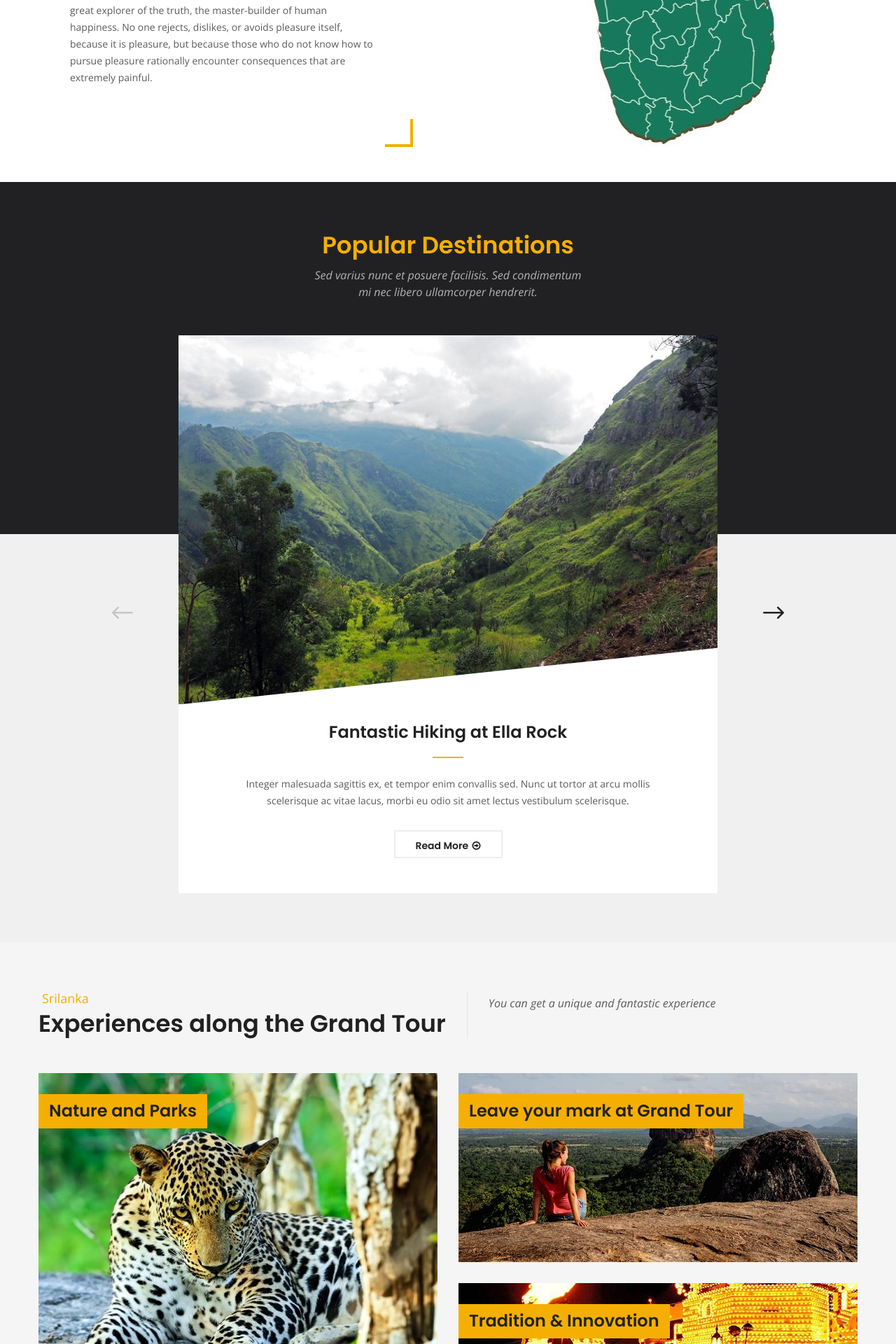
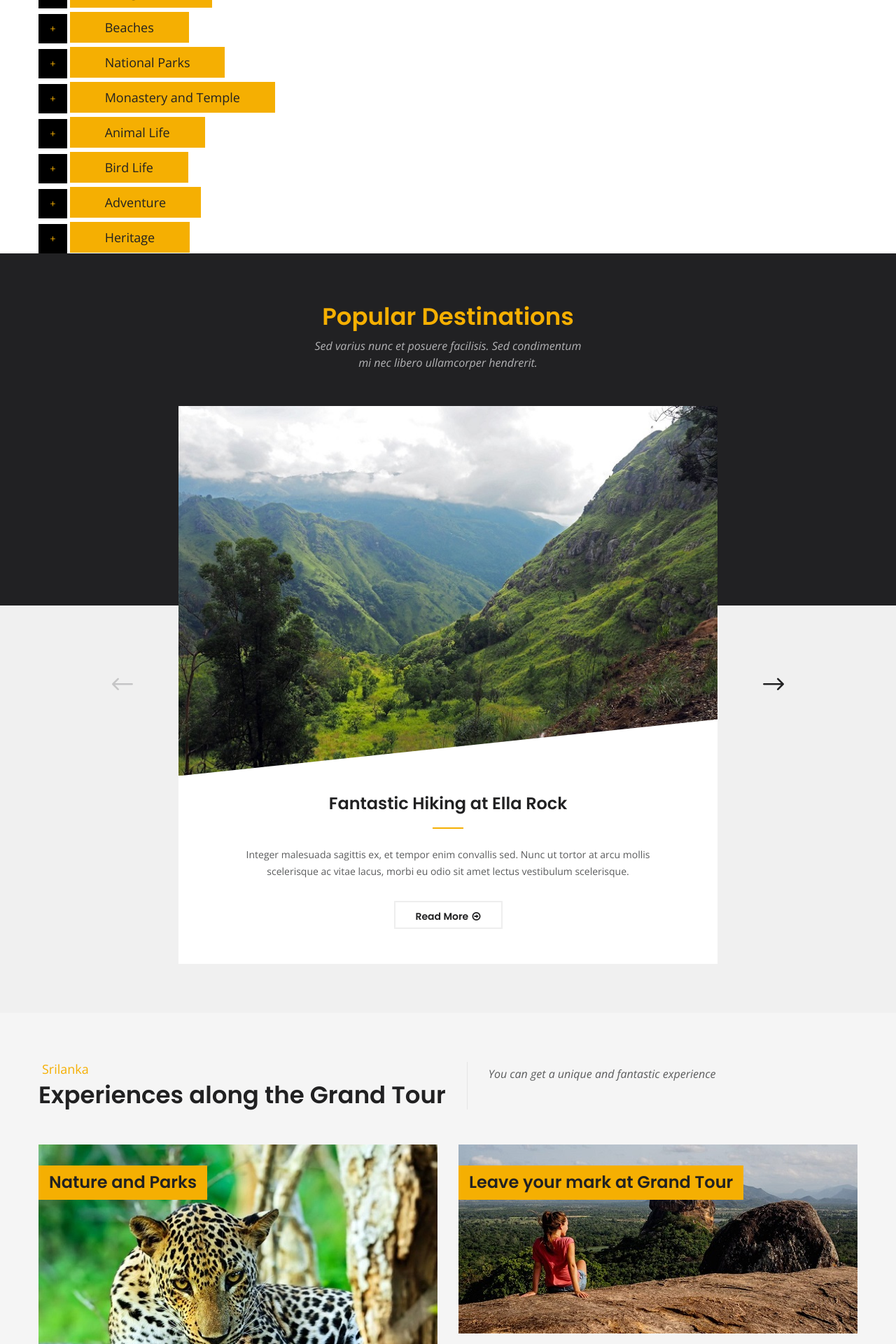
Before and after one commit to sublimemahesh/grandtourworld, a PHP site: page / in a window 1280 px wide. Shown: the part 671-2591 px from the top of the page at 70% size. Run offline with PHP 8.4, Linux system fonts and the light colour scheme.

Commit message:
#9 Add new sri lanka map image in index page

```diff
--- a/assets/css/custom.css
+++ b/assets/css/custom.css
@@ -27,7 +27,7 @@
     font-size: 26px;
     color: #fff;
     text-transform: uppercase;
-        line-height: 0px;
+    line-height: 0px;
 }
 .nav1.header__nav .menu  li a{
     padding-right: 10px!important;
@@ -244,3 +244,31 @@ footer {
         font-size: 1.3em
     }
 }
+.c_btn{
+    margin-top: 8px;
+       display: block;
+    width: 100%;
+
+}
+.c_btn_bg{
+    font-size: 18px;
+    background-color: #f5af02;
+    padding: 10px 50px 10px 50px;
+    color: #212122;
+    text-align: left;
+
+}
+.c_btn_bg a:hover{
+   color: #000!important;
+
+}
+.sp_more{
+    line-height: 42px;
+    width: 41px;
+    text-align: center;
+    display: inline-block;
+    cursor: pointer;
+    background-color: #000;
+    color: #f5af02;
+
+}
--- a/index.html
+++ b/index.html
@@ -129,7 +129,7 @@
                                             <img src="assets/img/header/flag.png" alt="">
                                         </a>
                                     </div>
-                                      <div class="header__logo2 ">
+                                    <div class="header__logo2 ">
                                         <a href="#">
                                             <h3>G<span>rand</span> <span>Tour</span> of <span>Sri</span> <span>Lank</span>a </h3>
                                             <!--                                            <img src="assets/img/header/logo-2.png" alt="">-->
@@ -266,20 +266,44 @@
 
 
                 </div>
-
-                <div class="row equal-height">
-                    <div class="col-md-6">
-                        <div class="about__textblock">
+                <div class="container">
+                    <div class="row ">
+                        <div class="col-md-5">
                             <div class="textblock">
                                 <h2 class="textblock__title">Grand Tour World</h2>
                                 <h4 class="heading-title__subtitle">We may see any GRAND TOUR rather differently</h4>
                                 <div class="textblock__content">But I must explain to you how all this mistaken idea of denouncing pleasure and praising pain was born and I will give you a complete account of the system, and expound the actual teachings of the great explorer of the truth, the master-builder of human happiness. No one rejects, dislikes, or avoids pleasure itself, because it is pleasure, but because those who do not know how to pursue pleasure rationally encounter consequences that are extremely painful.</div>
                             </div>
+                            <div class="c_btn">
+                              <span class="sp_more">+</span>   <a href="" class="c_btn_bg">  Things to do</a>
+                            </div>
+                            <div class="c_btn">
+                              <span class="sp_more">+</span>  <a href="" class="c_btn_bg">Beaches</a>
+                            </div>
+                            <div class="c_btn">
+                            <span class="sp_more">+</span>     <a href="" class="c_btn_bg">National Parks</a>
+                            </div>
+                            <div class="c_btn">
+                               <span class="sp_more">+</span>   <a href="" class="c_btn_bg">Monastery and Temple</a>
+                            </div>
+                            <div class="c_btn">
+                              <span class="sp_more">+</span>    <a href="" class="c_btn_bg">Animal Life</a>
+                            </div>
+                            <div class="c_btn">
+                               <span class="sp_more">+</span> <a href="" class="c_btn_bg">Bird Life</a>
+                            </div>
+                            <div class="c_btn">
+                                <span class="sp_more">+</span>  <a href="" class="c_btn_bg">Adventure</a>
+                            </div>
+                            <div class="c_btn">
+                              <span class="sp_more">+</span>   <a href="" class="c_btn_bg">Heritage</a>
+                            </div>
+
                         </div>
-                    </div>
-                    <div class="col-md-6" >
-                        <div class="wil-image" style="text-align: center;margin-bottom: 50px;">
-                            <img src="assets/img/sl_map.JPG" alt="">
+                        <div class="col-md-7" >
+                            <div class="wil-image" style="text-align: center;margin-bottom: 50px;">
+                                <img src="assets/img/sri-lanka-tourist-map.jpg" alt="">
+                            </div>
                         </div>
                     </div>
                 </div>
```
